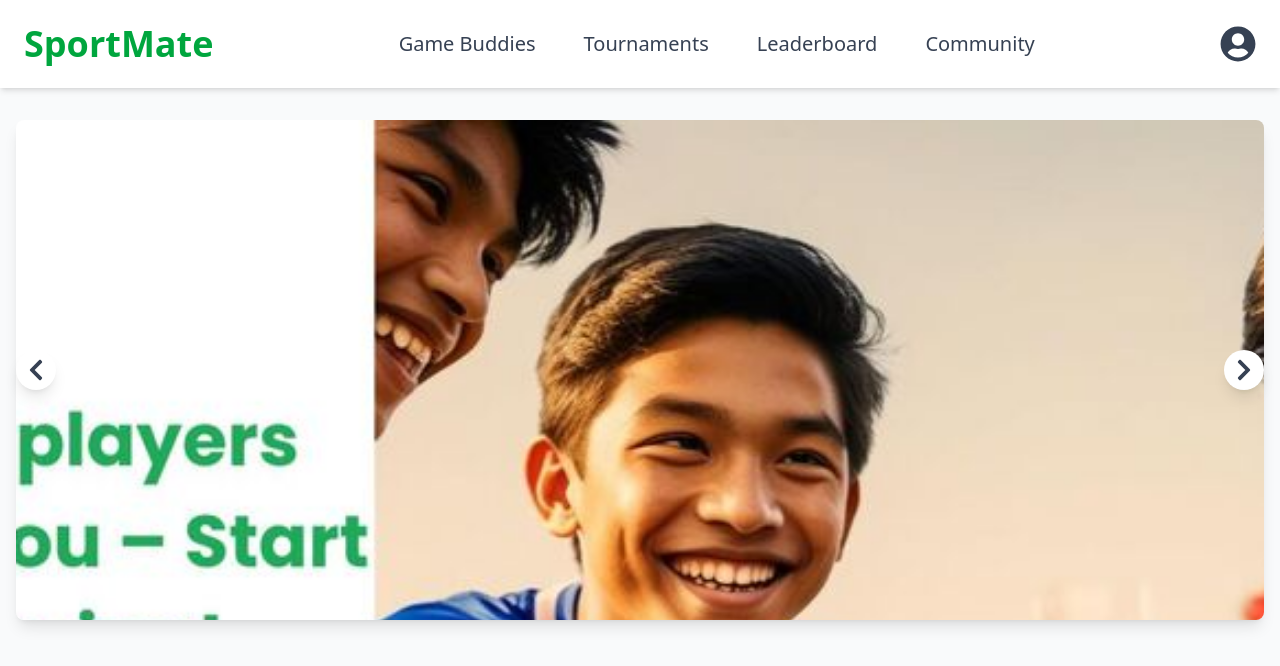
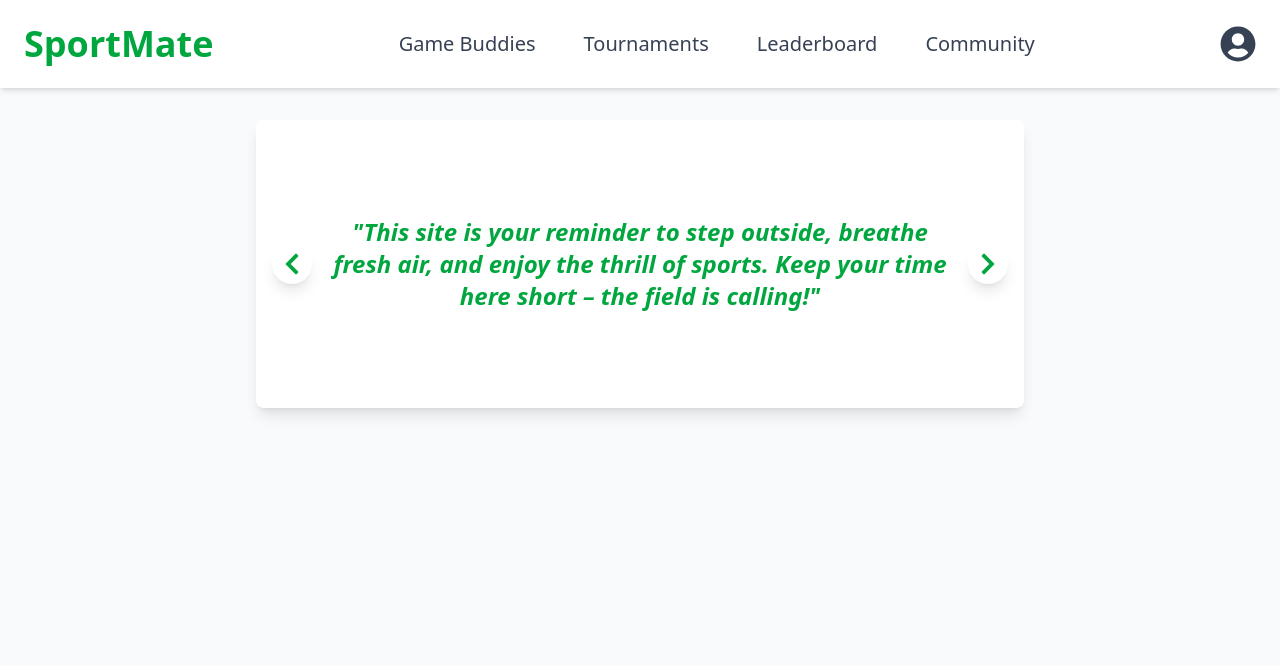
Before and after one commit to pulkitahuja02/sportmatev3, a React (Vite) app: page /dashboard in a window 1280 px wide. Shown: the top 666 px of the page. Built offline with nearby package versions, Linux system fonts and the light colour scheme.

Commit message:
Added new caraousel

```diff
--- a/src/components/Carousel.jsx
+++ b/src/components/Carousel.jsx
@@ -1,90 +1,54 @@
 // src/components/Carousel.jsx
 import React, { useState, useEffect } from "react";
 import { FaChevronLeft, FaChevronRight } from "react-icons/fa";
-import gameBuddiesImageMobile from "../images/caraousel12.jpeg"; // Mobile image (800x450 px)
-import gameBuddiesImageDesktop from "../images/caraousel1.jpg"; // Desktop image (1200x675 px)
-import tournamentsImageMobile from "../images/caraousel12.jpeg"; // Mobile image (800x450 px)
-import tournamentsImageDesktop from "../images/caraousel11.jpg"; // Desktop image (1200x675 px)
-import leaderboardImageMobile from "../images/caraousel12.jpeg"; // Mobile image (800x450 px)
-import leaderboardImageDesktop from "../images/caraousel11.jpg"; // Desktop image (1200x675 px)
-import communityImageMobile from "../images/caraousel12.jpeg"; // Mobile image (800x450 px)
-import communityImageDesktop from "../images/caraousel11.jpg"; // Desktop image (1200x675 px)
 
 const Carousel = () => {
-  const features = [
+  const quotes = [
     {
-      title: "Game Buddies",
-      description: "Find and connect with players.",
-      imageMobile: gameBuddiesImageMobile,
-      imageDesktop: gameBuddiesImageDesktop,
+      text: "This site is your reminder to step outside, breathe fresh air, and enjoy the thrill of sports. Keep your time here short – the field is calling!",
     },
     {
-      title: "Tournaments",
-      description: "Join or create tournaments.",
-      imageMobile: tournamentsImageMobile,
-      imageDesktop: tournamentsImageDesktop,
+      text: "Find your rivals and teammates in your area, challenge yourself, and rise to the top. Play hard, connect stronger, and dominate the game!",
     },
     {
-      title: "Leaderboard",
-      description: "Track your rankings.",
-      imageMobile: leaderboardImageMobile,
-      imageDesktop: leaderboardImageDesktop,
-    },
-    {
-      title: "Disclaimer",
-      description: "We created this app to encourage you to step onto the field and enjoy the sport. We recommend using this site for no more than 15-20 minutes a day. Happy playing!",
-      imageMobile: communityImageMobile,
-      imageDesktop: communityImageDesktop,
+      text: "In a world full of screens, sports remind us what it feels like to be alive.",
     },
   ];
 
   const [currentIndex, setCurrentIndex] = useState(0);
 
   const nextSlide = () => {
-    setCurrentIndex((prevIndex) => (prevIndex + 1) % features.length);
+    setCurrentIndex((prevIndex) => (prevIndex + 1) % quotes.length);
   };
 
   const prevSlide = () => {
     setCurrentIndex((prevIndex) =>
-      prevIndex === 0 ? features.length - 1 : prevIndex - 1
+      prevIndex === 0 ? quotes.length - 1 : prevIndex - 1
     );
   };
 
-  // Automatic Slide Change
   useEffect(() => {
     const interval = setInterval(() => {
       nextSlide();
-    }, 3000);
-
+    }, 6000);
     return () => clearInterval(interval);
   }, [currentIndex]);
 
   return (
-    <div className="relative mt-8">
-      <div className="container mx-auto px-4">
-        {/* Carousel Container */}
-        <div className="relative overflow-hidden rounded-lg shadow-lg" style={{ height: "56.25vw", maxHeight: "500px" }}> {/* 16:9 aspect ratio */}
-          {/* Feature Slide */}
-          <div className="flex transition-transform duration-500 ease-in-out" style={{ transform: `translateX(-${currentIndex * 100}%)` }}>
-            {features.map((feature, index) => (
-              <div key={index} className="min-w-full flex-shrink-0">
-                {/* Image with responsive height */}
-                <img
-                  srcSet={`${feature.imageMobile} 800w, ${feature.imageDesktop} 1200w`} // Responsive images
-                  sizes="(max-width: 600px) 800px, 1200px" // Breakpoints
-                  src={feature.imageDesktop} // Fallback image
-                  alt={feature.title}
-                  className="w-full h-full object-cover" // Use object-cover to fill the container
-                />
-                <div className="absolute inset-0 bg-black bg-opacity-50 flex items-center justify-center">
-                  <div className="text-white text-center">
-                    <h2 className="text-3xl font-bold">{feature.title}</h2>
-                    <p className="text-xl mt-2">{feature.description}</p>
-                  </div>
-                </div>
-              </div>
-            ))}
-          </div>
+    <div className="relative mt-8 w-full flex justify-center">
+      <div className="relative w-full max-w-3xl bg-white rounded-lg shadow-lg overflow-hidden p-6 md:p-12">
+        {/* Quote Container */}
+        <div className="relative h-48 flex items-center justify-center">
+          {quotes.map((quote, index) => (
+            <p
+              key={index}
+              className={`absolute text-lg md:text-2xl font-bold italic text-green-600 text-center px-6 transition-opacity duration-500 ${
+                index === currentIndex ? "opacity-100" : "opacity-0"
+              }`}
+            >
+              "{quote.text}"
+            </p>
+          ))}
         </div>
 
         {/* Navigation Buttons */}
@@ -92,13 +56,13 @@ const Carousel = () => {
           onClick={prevSlide}
           className="absolute top-1/2 left-4 transform -translate-y-1/2 bg-white bg-opacity-75 p-2 rounded-full shadow-lg hover:bg-opacity-100"
         >
-          <FaChevronLeft className="text-2xl text-gray-700" />
+          <FaChevronLeft className="text-2xl text-green-600" />
         </button>
         <button
           onClick={nextSlide}
           className="absolute top-1/2 right-4 transform -translate-y-1/2 bg-white bg-opacity-75 p-2 rounded-full shadow-lg hover:bg-opacity-100"
         >
-          <FaChevronRight className="text-2xl text-gray-700" />
+          <FaChevronRight className="text-2xl text-green-600" />
         </button>
       </div>
     </div>
```
